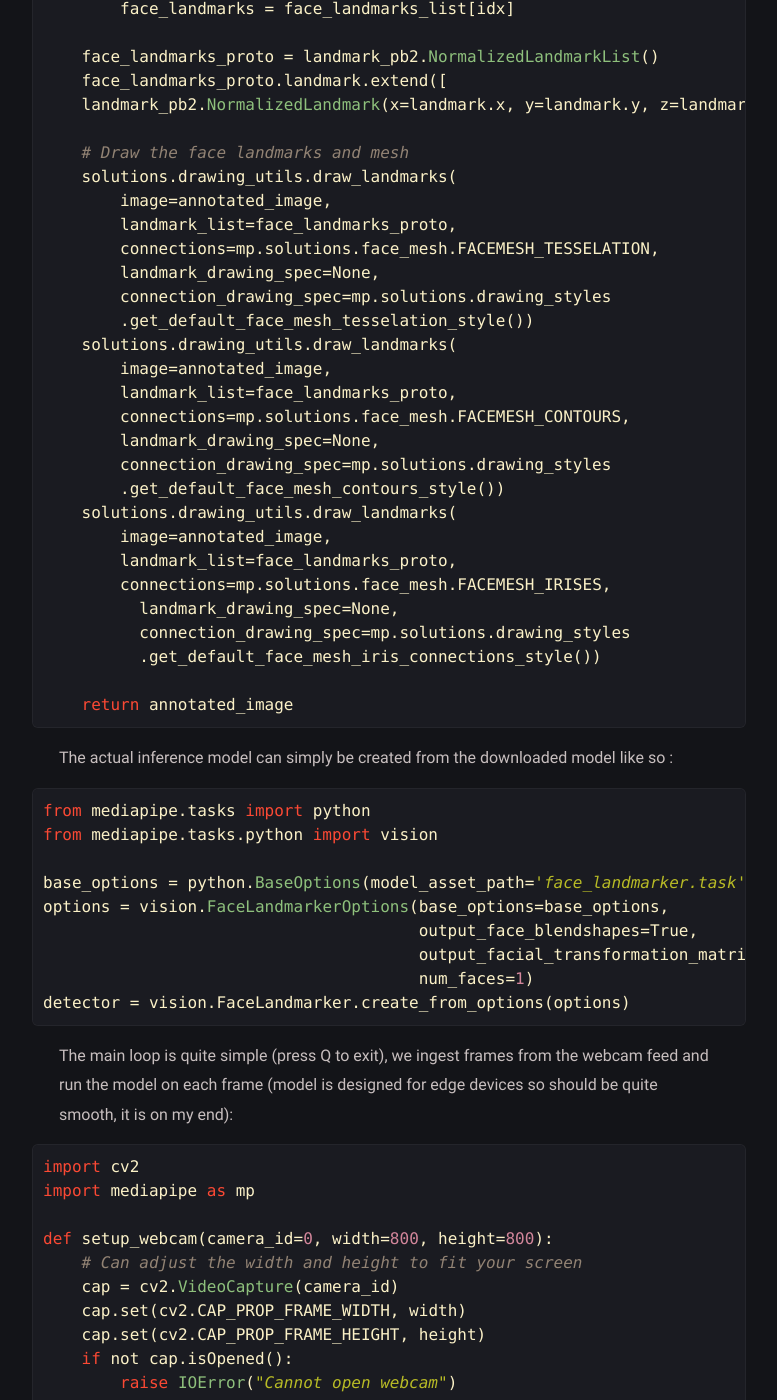
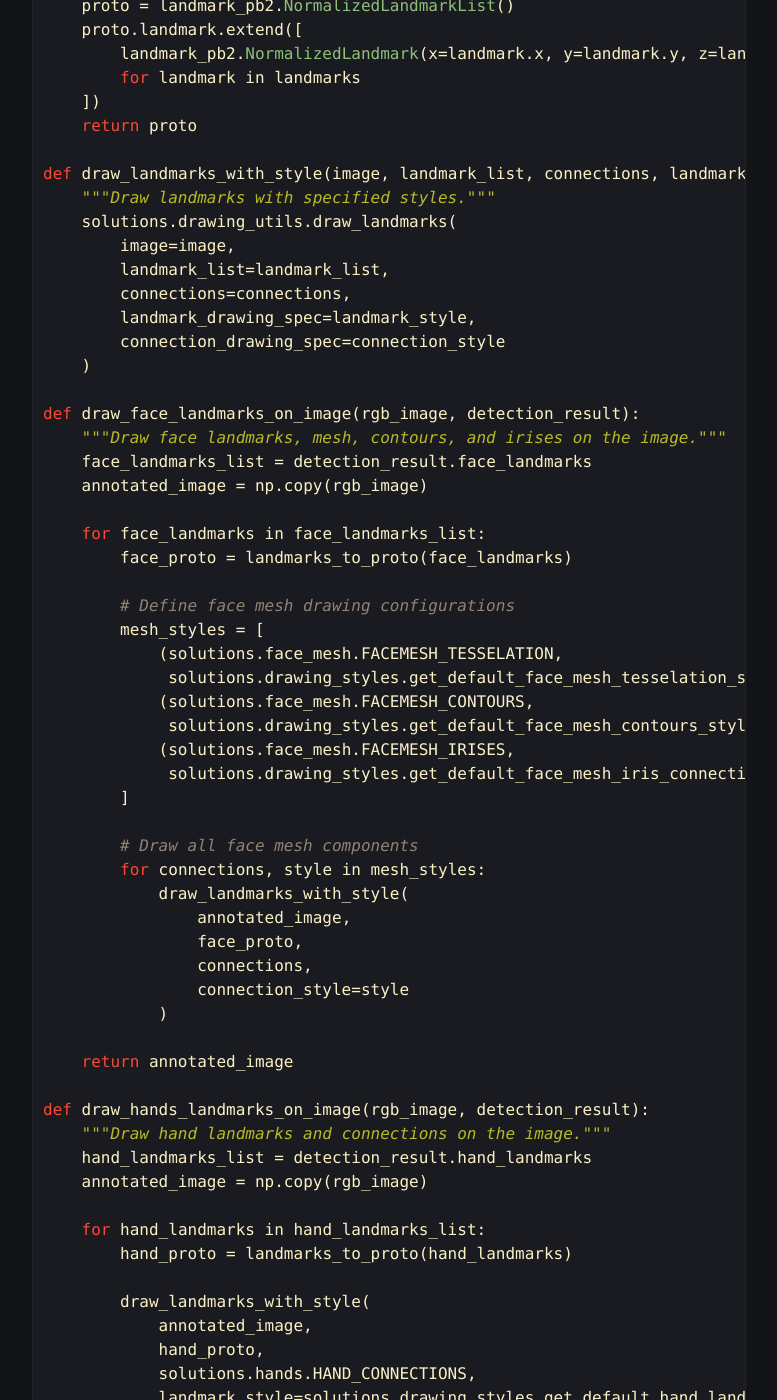
Before and after one commit to Cyril9227/cyril9227.github.io, a Jekyll site: the page built from _posts/soyjack/2024-10-05-soyjack-detector.md, in a window 1280 px wide and 1400 px high, scrolled down 1987 px. Shown: the whole window, without its empty margins (251-1028 px from the left). Built offline with Jekyll 4.4.1, drawn with Linux system fonts in a browser that asks for light colours; some of the changed text lies outside the part shown.

Commit message:
add hands landmarker

````diff
--- a/_posts/soyjack/2024-10-05-soyjack-detector.md
+++ b/_posts/soyjack/2024-10-05-soyjack-detector.md
@@ -22,6 +22,8 @@
 
 We just run this on a video with a secret soyjack algorithm and voilà, we can detect soyjacks in real time (from your webcam !!!)
 
+For extra spice, we can also add a <a href="https://ai.google.dev/edge/mediapipe/solutions/vision/hand_landmarker">hands detector</a> which works exactly the same.
+
 # Code
 
 Need to install `mediapipe` and download the packaged models:
@@ -34,77 +36,120 @@
 wget -O face_landmarker.task -q https://storage.googleapis.com/mediapipe-models/face_landmarker/face_landmarker/float16/1/face_landmarker.task
 ```
 
+<br>
+```bash
+wget -O hand_landmarker.task -q https://storage.googleapis.com/mediapipe-models/hand_landmarker/hand_landmarker/float16/latest/hand_landmarker.task
+```
+
+
 Then we can define some helper function to nicely draw the detected landmarks and face mesh on the original image:
 
 ```python
-
-import numpy as np
 from mediapipe import solutions
 from mediapipe.framework.formats import landmark_pb2
 
-def draw_landmarks_on_image(rgb_image, detection_result):
+def landmarks_to_proto(landmarks):
+    """Convert landmarks to protocol buffer format."""
+    proto = landmark_pb2.NormalizedLandmarkList()
+    proto.landmark.extend([
+        landmark_pb2.NormalizedLandmark(x=landmark.x, y=landmark.y, z=landmark.z)
+        for landmark in landmarks
+    ])
+    return proto
 
+def draw_landmarks_with_style(image, landmark_list, connections, landmark_style=None, connection_style=None):
+    """Draw landmarks with specified styles."""
+    solutions.drawing_utils.draw_landmarks(
+        image=image,
+        landmark_list=landmark_list,
+        connections=connections,
+        landmark_drawing_spec=landmark_style,
+        connection_drawing_spec=connection_style
+    )
+
+def draw_face_landmarks_on_image(rgb_image, detection_result):
+    """Draw face landmarks, mesh, contours, and irises on the image."""
     face_landmarks_list = detection_result.face_landmarks
     annotated_image = np.copy(rgb_image)
 
-    # Loop through the detected faces to visualize.
-    for idx in range(len(face_landmarks_list)):
-        face_landmarks = face_landmarks_list[idx]
+    for face_landmarks in face_landmarks_list:
+        face_proto = landmarks_to_proto(face_landmarks)
 
-    face_landmarks_proto = landmark_pb2.NormalizedLandmarkList()
-    face_landmarks_proto.landmark.extend([
-    landmark_pb2.NormalizedLandmark(x=landmark.x, y=landmark.y, z=landmark.z) for landmark in face_landmarks])
+        # Define face mesh drawing configurations
+        mesh_styles = [
+            (solutions.face_mesh.FACEMESH_TESSELATION,
+             solutions.drawing_styles.get_default_face_mesh_tesselation_style()),
+            (solutions.face_mesh.FACEMESH_CONTOURS,
+             solutions.drawing_styles.get_default_face_mesh_contours_style()),
+            (solutions.face_mesh.FACEMESH_IRISES,
+             solutions.drawing_styles.get_default_face_mesh_iris_connections_style())
+        ]
 
-    # Draw the face landmarks and mesh
-    solutions.drawing_utils.draw_landmarks(
-        image=annotated_image,
-        landmark_list=face_landmarks_proto,
-        connections=mp.solutions.face_mesh.FACEMESH_TESSELATION,
-        landmark_drawing_spec=None,
-        connection_drawing_spec=mp.solutions.drawing_styles
-        .get_default_face_mesh_tesselation_style())
-    solutions.drawing_utils.draw_landmarks(
-        image=annotated_image,
-        landmark_list=face_landmarks_proto,
-        connections=mp.solutions.face_mesh.FACEMESH_CONTOURS,
-        landmark_drawing_spec=None,
-        connection_drawing_spec=mp.solutions.drawing_styles
-        .get_default_face_mesh_contours_style())
-    solutions.drawing_utils.draw_landmarks(
-        image=annotated_image,
-        landmark_list=face_landmarks_proto,
-        connections=mp.solutions.face_mesh.FACEMESH_IRISES,
-          landmark_drawing_spec=None,
-          connection_drawing_spec=mp.solutions.drawing_styles
-          .get_default_face_mesh_iris_connections_style())
+        # Draw all face mesh components
+        for connections, style in mesh_styles:
+            draw_landmarks_with_style(
+                annotated_image,
+                face_proto,
+                connections,
+                connection_style=style
+            )
+
+    return annotated_image
+
+def draw_hands_landmarks_on_image(rgb_image, detection_result):
+    """Draw hand landmarks and connections on the image."""
+    hand_landmarks_list = detection_result.hand_landmarks
+    annotated_image = np.copy(rgb_image)
+
+    for hand_landmarks in hand_landmarks_list:
+        hand_proto = landmarks_to_proto(hand_landmarks)
+
+        draw_landmarks_with_style(
+            annotated_image,
+            hand_proto,
+            solutions.hands.HAND_CONNECTIONS,
+            landmark_style=solutions.drawing_styles.get_default_hand_landmarks_style(),
+            connection_style=solutions.drawing_styles.get_default_hand_connections_style()
+        )
 
     return annotated_image
 ```
 
-The actual inference model can simply be created from the downloaded model like so :
+The actual inference models can simply be created from the downloaded model like so :
 
 ```python
 from mediapipe.tasks import python
 from mediapipe.tasks.python import vision
 
+# FACE DETECTION
 base_options = python.BaseOptions(model_asset_path='face_landmarker.task')
 options = vision.FaceLandmarkerOptions(base_options=base_options,
-                                       output_face_blendshapes=True,
-                                       output_facial_transformation_matrixes=True,
+                                       output_face_blendshapes=True,  # Needed to get facial expressions scores
+                                       output_facial_transformation_matrixes=False,
                                        num_faces=1)
-detector = vision.FaceLandmarker.create_from_options(options)
+detector_face = vision.FaceLandmarker.create_from_options(options)
+
+
+# HANDS DETECTION
+base_options = python.BaseOptions(model_asset_path='hand_landmarker.task')
+options = vision.HandLandmarkerOptions(base_options=base_options,
+                                       num_hands=2)
+detector_hand = vision.HandLandmarker.create_from_options(options)
 ```
-The main loop is quite simple (press Q to exit), we ingest frames from the webcam feed and run the model on each frame (model is designed for edge devices so should be quite smooth, it is on my end):
+
+We need to define a few more helper functions for the webcam stuff and text overlay:
 
 ```python
 import cv2
-import mediapipe as mp
 
 def setup_webcam(camera_id=0, width=800, height=800):
-    # Can adjust the width and height to fit your screen
+    """
+    Initialize the webcam with specified parameters
+    """
     cap = cv2.VideoCapture(camera_id)
     cap.set(cv2.CAP_PROP_FRAME_WIDTH, width)
     cap.set(cv2.CAP_PROP_FRAME_HEIGHT, height)
+
     if not cap.isOpened():
         raise IOError("Cannot open webcam")
     return cap
@@ -131,9 +176,13 @@
                 font_scale,
                 font_color,
                 thickness)
+    return frame
+```
 
-    return frame
+The main loop is quite simple (press Q to exit), we just ingest frames from the webcam feed and run the models on each frame :
 
+```python
+import mediapipe as mp
 
 def main(privacy=False):
     cap = setup_webcam()
@@ -148,24 +197,27 @@
             # Convert the webcam frame into correct format and run inference
             rgb_image = cv2.cvtColor(frame, cv2.COLOR_BGR2RGB)
             mp_image = mp.Image(mp.ImageFormat.SRGB, data=rgb_image)
-            detection_result = detector.detect(mp_image)
+
+            detection_result_face = detector_face.detect(mp_image)
+            detection_result_hands = detector_hand.detect(mp_image)
+
 
             # If turned on, only display the detected face landmarks
             if privacy:
                 frame = np.zeros(frame.shape)
 
             # Draw detected landmarks on the webcam frame
-            annotated_image = draw_landmarks_on_image(frame, detection_result)
+            annotated_image = draw_face_landmarks_on_image(frame, detection_result_face)
+            annotated_image = draw_hands_landmarks_on_image(annotated_image, detection_result_hands)
 
             # Top secret algorithm to detect a soyface based on the model outputs
-            text = "NO SOYJACK DETECTED !!!"
+            text = "No soyjack detected ......"
             jaw_open = 0
             eyes_wide = 0
             brows_up = 0
             smile_wide = 0
             try:
-                # Top secret
-                for d in detection_result.face_blendshapes[0]:
+                for d in detection_result_face.face_blendshapes[0]:
                     if d.category_name == 'jawOpen':
                         jaw_open = d.score
                     elif d.category_name in ['eyeWideLeft', 'eyeWideRight']:
@@ -198,12 +250,10 @@
         cv2.destroyAllWindows()
 
 if __name__ == "__main__":
-    # If set to True, only the detected landmarks will be displayed instead of the entire webcam feed
-    USE_PRIVACY_MODE = False
-    main(privacy=USE_PRIVACY_MODE)
+    main(privacy=False)
 ```
 
-That's pretty much it. If I'm not lazy I'll package it into an app and add a simple frontend and maybe more options and landmarks.
+That's pretty much it. If I'm not lazy I'll package it into an app and add a simple frontend and maybe more options.
 <br>
 <br>
 Happy soyjacking !!!
````
Also changed, not shown: other parts of _posts/soyjack/2024-10-05-soyjack-detector.md (+2 -2 lines), assets/img/soyjack/soyjack.gif.
